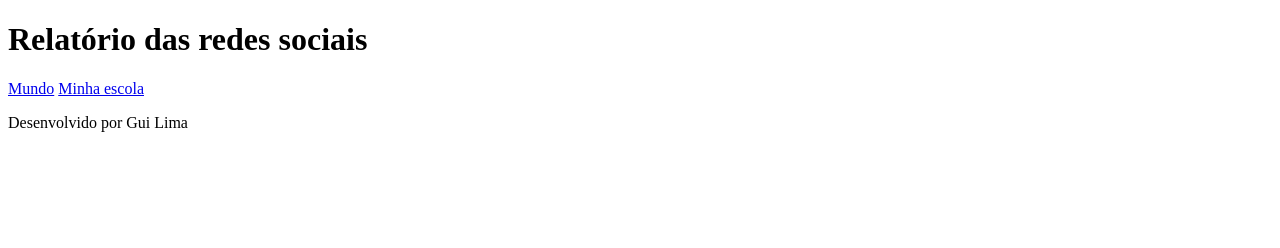
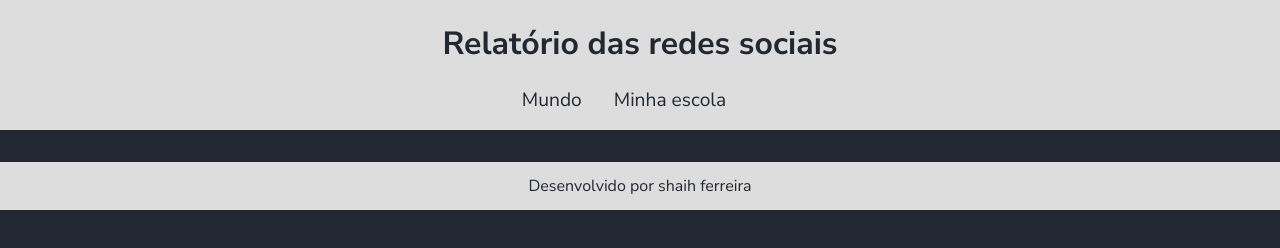
Before and after one commit to Shaihferreira/3TRIMESTRE, a plain HTML site: page Index.HTML in a window 1280 px wide. Drawn offline with Linux system fonts and the light colour scheme.

Commit message:
Add files via upload

```diff
--- a/Index.HTML
+++ b/Index.HTML
@@ -4,6 +4,7 @@
     <meta charset="UTF-8">
     <meta name="viewport" content="width=device-width, initial-scale=1.0">
     <title>Redes Sociais</title>
+    <link rel="stylesheet" href="style.css">
 </head>
 <body>
     <header>
@@ -19,7 +20,7 @@
         </section>
     </main>
     <footer>
-        <p>Desenvolvido por Gui Lima</p>
+        <p>Desenvolvido por shaih ferreira</p>
     </footer>
 </body>
 </html>
--- a/style.css
+++ b/style.css
@@ -0,0 +1,58 @@
+@import url('https://fonts.googleapis.com/css2?family=Nunito+Sans:ital,opsz,wght@0,6..12,200..1000;1,6..12,200..1000&display=swap');
+
+:root {
+    --bg-color: #222831;
+    --primary-color: #DDDDDD;
+    --secondary-color: #F05454;
+    --font: "Nunito Sans", sans-serif;
+}
+
+body {
+    background-color: var(--bg-color);
+    color: var(--primary-color);
+    font-family: var(--font);
+    height: 100vh;
+    margin: 0;
+}
+
+header {
+    background-color: var(--primary-color);
+    text-align: center;
+    padding: 1px;
+}
+
+h1 {
+    font-size: 2rem;
+    color: var(--bg-color);
+    font-weight: 700;
+}
+
+nav {
+    display: flex;
+    justify-content: center;
+    font-weight: 400;
+}
+
+nav a {
+    text-decoration: none;
+    color: var(--bg-color);
+    margin: 0 2rem 1rem 0rem;
+    font-size: 1.2rem;
+}
+
+nav a:hover {
+    text-decoration: underline;
+    transform: scale(0.90);
+    transition: transform 0.1s;
+}
+
+footer {
+    display: flex;
+    align-items: center;
+    justify-content: center;
+    background-color: var(--primary-color);
+    color: var(--bg-color);
+    width: 100%;
+    height: 3rem;
+    margin-top: 2rem;
+}
```
